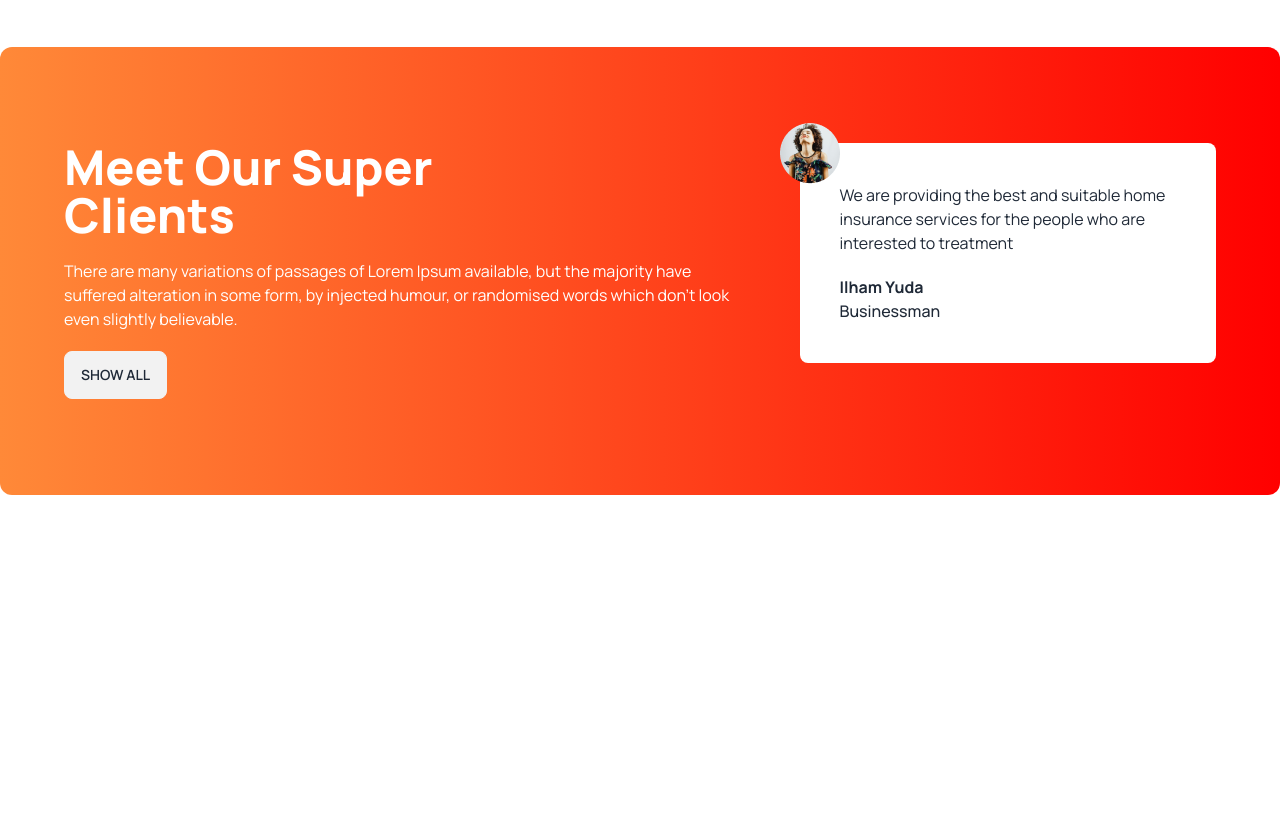
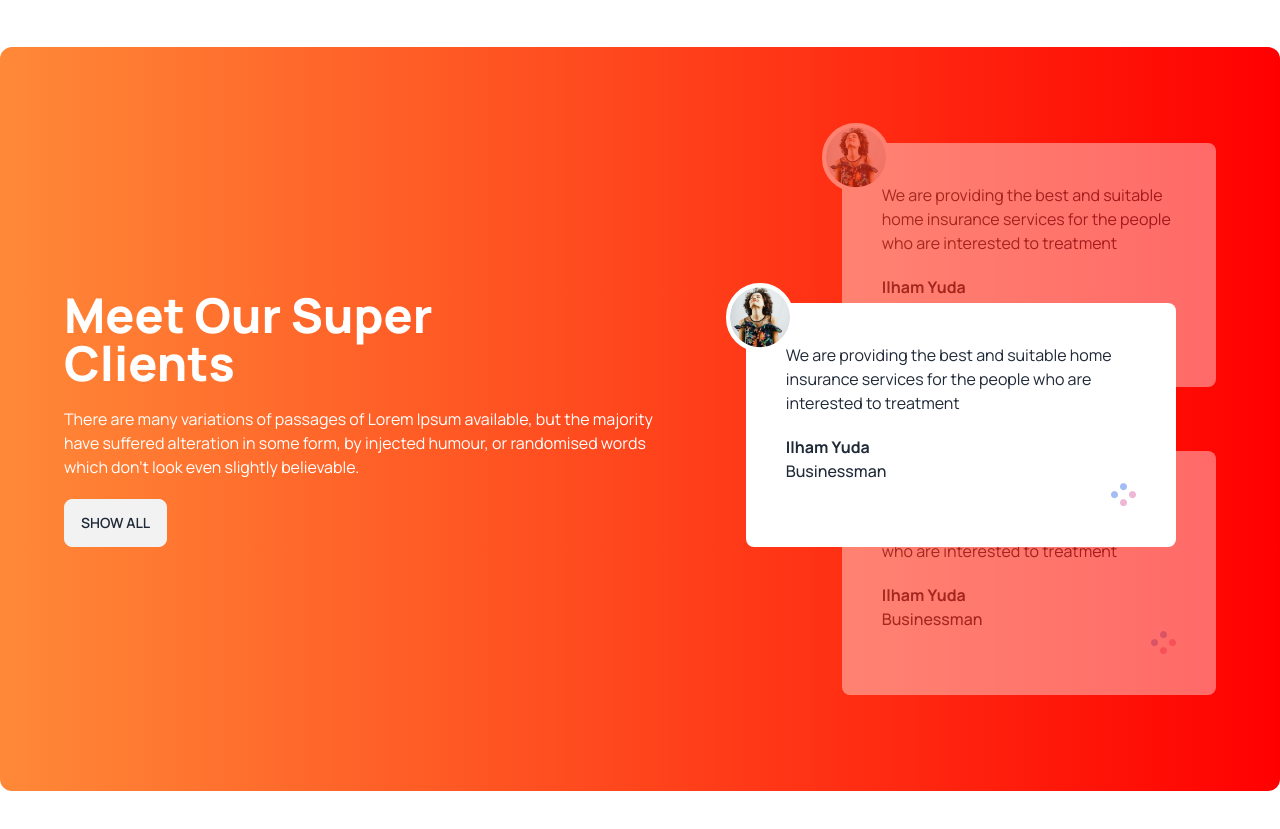
Before and after one commit to SKN178/tea-house-with-daisyUI, a plain HTML site: page index.html in a window 1280 px wide. Shown: the part 1740-2569 px from the top of the page. Before the commit the page ends 2331 px from the top, so only its background shows below. Drawn offline with nearby package versions, Linux system fonts and the light colour scheme.

Commit message:
created super client section

```diff
--- a/index.html
+++ b/index.html
@@ -131,19 +131,45 @@
         </section>
         <!-- Super client Section -->
         <section class="my-24 flex flex-col lg:flex-row gap-12 rounded-xl bg-gradient-to-r from-[#FF8938] to-[#F00] px-16 py-24">
-          <div class="space-y-5">
+          <div class=" flex lg:pr-28 items-center">
+            <div class="space-y-5">
             <h2 class="text-5xl font-extrabold text-white">Meet Our Super <br>
-               Clients</h2>
-               <p class="text-white">There are many variations of passages of Lorem Ipsum available, but the majority have suffered alteration in some form, by injected humour, or randomised words which don't look even slightly believable. </p>
-               <button class="btn btn-primar">Show All</button>
+              Clients</h2>
+              <p class="text-white">There are many variations of passages of Lorem Ipsum available, but the majority have suffered alteration in some form, by injected humour, or randomised words which don't look even slightly believable. </p>
+              <button class="btn btn-primar">Show All</button>
+            </div>
           </div>
-          <div>
-            <!-- review -->
-            <div class="relative p-10 rounded-lg bg-white">
-              <img class="absolute -left-5 -top-5" src="images/client.png" alt="">
+          <!-- review container -->
+          <div class="relative">
+            <!-- Next review -->
+            <div class="relative mb-16 z-10 opacity-40 p-10 rounded-lg bg-white">
+              <img class="absolute -left-5 -top-5 border-4 border-white rounded-full bg-white" src="images/client.png" alt="">
               <p>We are providing the best and suitable home insurance services for the people who are interested to treatment</p>
               <h4 class="font-bold mt-5">Ilham Yuda</h4>
               <p class="font-medium">Businessman</p>
+              <div class="flex justify-end">
+                <img src="images/circles.png" alt="">
+              </div>
+            </div>
+            <!--Current review -->
+            <div class="absolute z-20 top-40 lg:-left-24 lg:w-[430px] p-10 rounded-lg bg-white">
+              <img class="absolute -left-5 -top-5 border-4 border-white rounded-full bg-white" src="images/client.png" alt="">
+              <p>We are providing the best and suitable home insurance services for the people who are interested to treatment</p>
+              <h4 class="font-bold mt-5">Ilham Yuda</h4>
+              <p class="font-medium">Businessman</p>
+              <div class="flex justify-end">
+                <img src="images/circles.png" alt="">
+              </div>
+            </div>
+            <!-- Previous review -->
+            <div class="relative z-10 opacity-40 p-10 rounded-lg bg-white">
+              <img class="absolute -left-5 -top-5 border-4 border-white rounded-full bg-white" src="images/client.png" alt="">
+              <p>We are providing the best and suitable home insurance services for the people who are interested to treatment</p>
+              <h4 class="font-bold mt-5">Ilham Yuda</h4>
+              <p class="font-medium">Businessman</p>
+              <div class="flex justify-end">
+                <img src="images/circles.png" alt="">
+              </div>
             </div>
           </div>
         </section>
```
